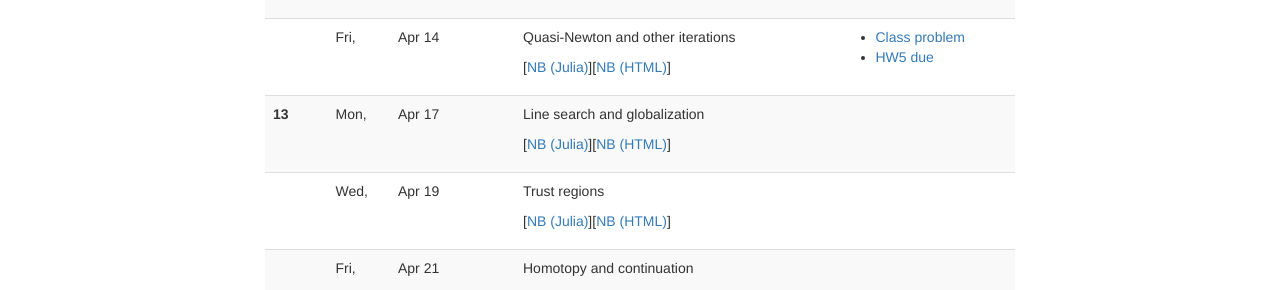
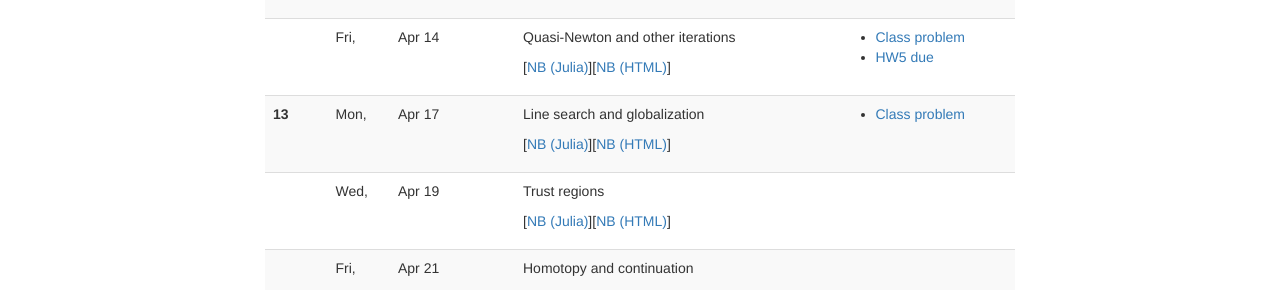
Before and after one commit to dbindel/cs4220-s23, a Jekyll site: the page built from web/schedule.html, in a window 1280 px wide and 900 px high, scrolled down 2540 px. Shown: the part 154-444 px from the top of the window. Built offline with Jekyll 4.4.1, drawn with Linux system fonts in a browser that asks for light colours; nearby versions of some CDN libraries.

```diff
--- a/web/_data/lectures.yml
+++ b/web/_data/lectures.yml
@@ -432,6 +432,9 @@
       url: lec/2023-04-17.jl
     - info: NB (HTML)
       url: lec/2023-04-17.html
+  hw:
+    - info: Class problem
+      file: 2023-04-17-class.pdf
 -
   date: 2023-04-19
   info: Trust regions
```
Also changed, not shown: 1 other file.
